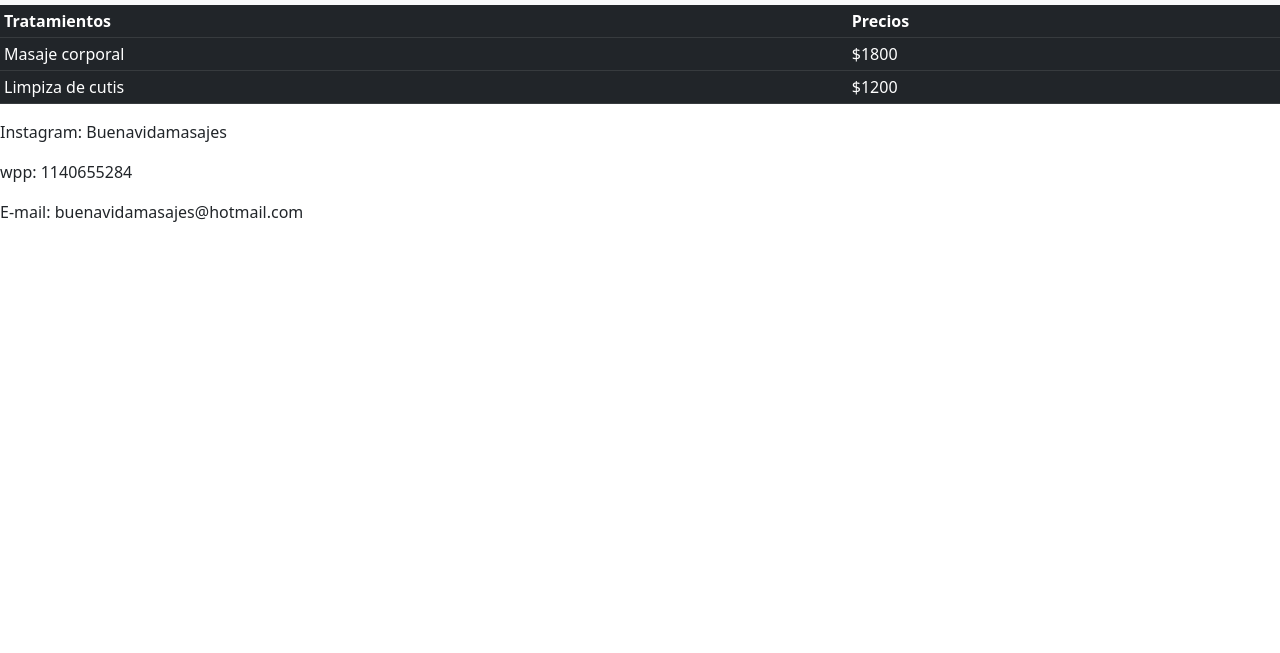
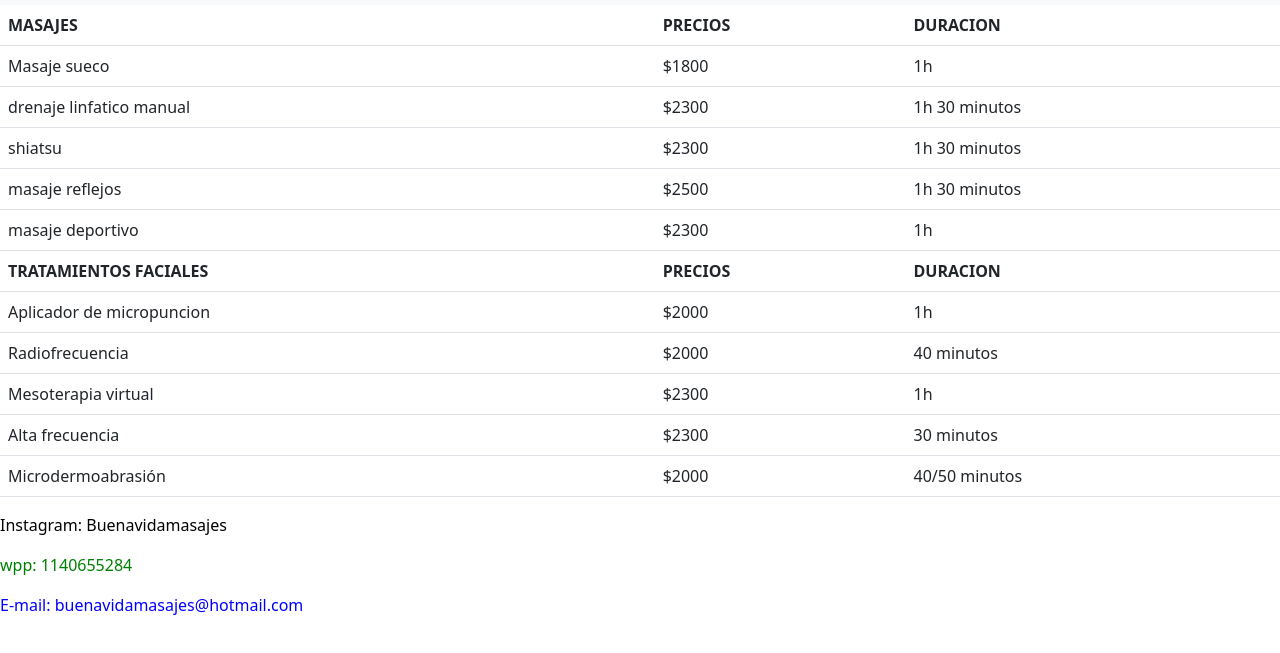
Before and after one commit to nahueinostroza/proyectoestetica, a website: page precios.html in a window 1280 px wide. Shown: the part 51-704 px from the top of the page. Drawn offline with nearby package versions, Linux system fonts and the light colour scheme.

Commit message:
modifique la seccion contacto,precios,tratamientos y agregue carousel con imagenes

```diff
--- a/precios.html
+++ b/precios.html
@@ -32,28 +32,86 @@
           </nav>
     </header>
 
-    <table class="table table-dark table-sm">
+    <table class="table table-hover">
         <tr>
-            <th>Tratamientos</th>
-            <th>Precios</th>
+            <th>MASAJES</th>
+            <th>PRECIOS</th>
+            <th>DURACION</th>
         </tr>
         <tr>
-            <td>Masaje corporal</td>
+            <td>Masaje sueco</td>
             <td>$1800</td>
+            <td>1h</td>
+        </tr>
+        <tr>
+          <td>drenaje linfatico manual</td>
+          <td>$2300</td>
+          <td>1h 30 minutos</td>
         </tr>
 
         <tr>
-            <td>Limpiza de cutis</td>
-            <td>$1200</td>
+          <td>shiatsu</td>
+          <td>$2300</td>
+          <td>1h 30 minutos</td>
         </tr>
-      </table>
 
-      <footer class="footer">
-        <p class="insta">Instagram: Buenavidamasajes</p>
-        <p class="insta">wpp: 1140655284</p>
-         <p class="insta">E-mail: buenavidamasajes@hotmail.com</p>
+        <tr>
+          <td>masaje reflejos</td>
+          <td>$2500</td>
+          <td>1h 30 minutos</td>
+        </tr>
 
-     </footer>
+        <tr>
+          <td>masaje deportivo</td>
+          <td>$2300</td>
+          <td>1h</td>
+        </tr>
+
+          <tr>
+            <th>TRATAMIENTOS FACIALES</th>
+          <th>PRECIOS</th>
+          <th>DURACION</th>
+          </tr>
+
+          <tr>
+          <td>Aplicador de micropuncion</td>
+          <td>$2000</td>
+          <td>1h</td>
+          </tr>
+
+          <tr>
+            <td>Radiofrecuencia</td>
+            <td>$2000</td>
+            <td>40 minutos</td>
+          </tr>
+
+          <tr>
+            <td>Mesoterapia virtual</td>
+            <td>$2300</td>
+            <td>1h</td>
+          </tr>
+
+          <tr>
+            <td>Alta frecuencia</td>
+            <td>$2300</td>
+            <td>30 minutos</td>
+          </tr>
+
+          <tr>
+            <td>Microdermoabrasión</td>
+            <td>$2000</td>
+            <td>40/50 minutos</td>
+          </tr>
+
+        </table>
+
+
+        <footer class="footer">
+          <p class="instagram">Instagram: Buenavidamasajes</p>
+          <p class="wpp">wpp: 1140655284</p>
+           <p class="e-mail">E-mail: buenavidamasajes@hotmail.com</p>
+
+       </footer>
 
     <script src="https://cdn.jsdelivr.net/npm/bootstrap@5.1.3/dist/js/bootstrap.bundle.min.js" integrity="sha384-ka7Sk0Gln4gmtz2MlQnikT1wXgYsOg+OMhuP+IlRH9sENBO0LRn5q+8nbTov4+1p" crossorigin="anonymous"></script>
 </body>
--- a/scss/style.scss
+++ b/scss/style.scss
@@ -210,4 +210,15 @@ footer{
     height: auto;
 }
 
+.tamaño{
+    width: 58%;
+    margin: auto;
 }
+
+.mapa{
+    margin: auto;
+    height: auto;
+
+}
+
+}
```
Also changed, not shown: contacto.html (+10 -39 lines), tratamientos.html (+42 -3 lines), ubicacion.html (+4 -3 lines), css/style.css, imagenes/Radiofrecuencias(2).jpg (added), imagenes/Radiofrecuencias(3).jpg (added), imagenes/masajerelajante.jpg (added), imagenes/masajerelajante2.jpg (added), imagenes/masajerelajante3.jpg (added), imagenes/masajerelajante4.jpg (added), imagenes/masajerelajantee.jpg (added), imagenes/masajesueco.jpg (added), 1 other file.
